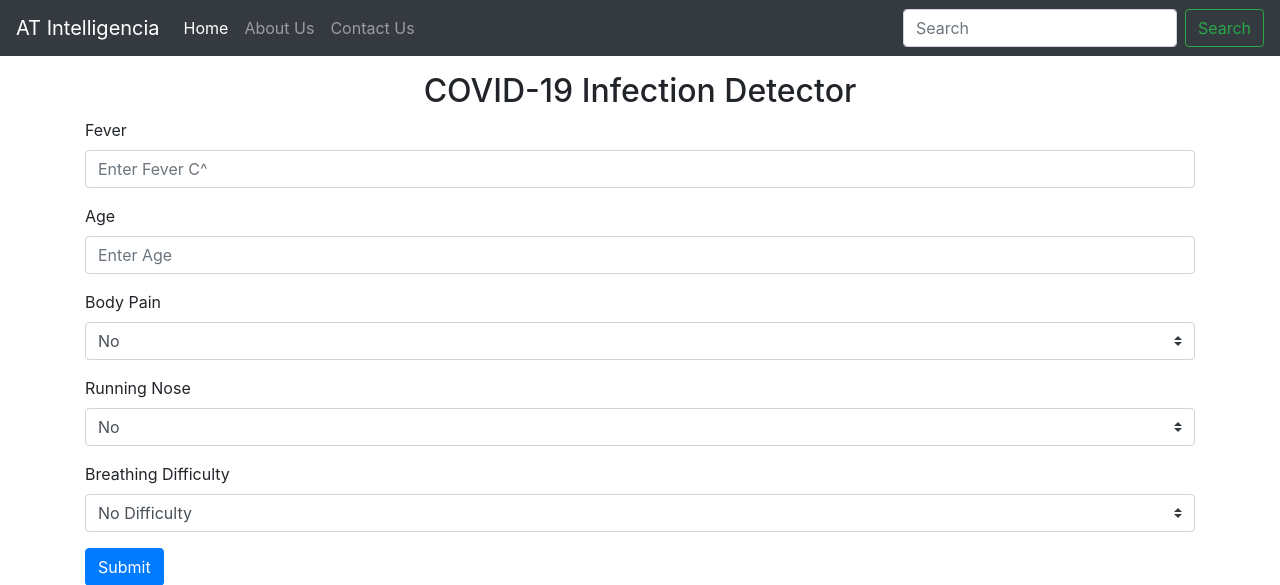
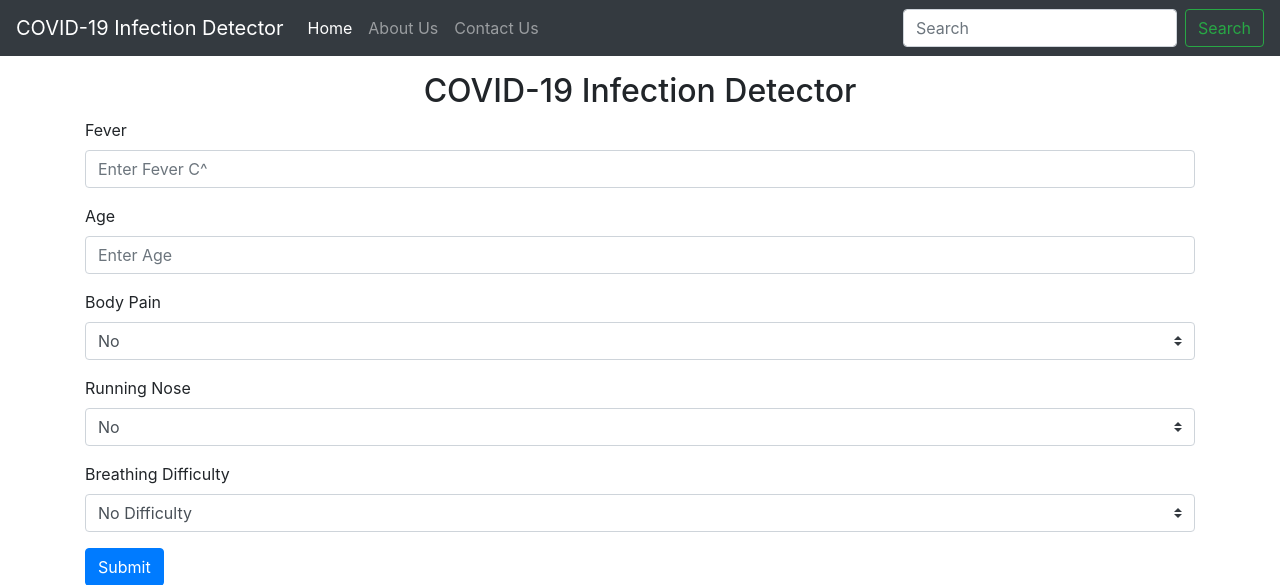
Before and after one commit to taneemishere/COVID-19_Infection_Probability_Detector, a Flask app: page / in a window 1280 px wide. Shown: the top 585 px of the page. Run offline with Flask 2, Linux system fonts and the light colour scheme; parts of the project's set-up code (start-up, migrations or seed data) failed here and were passed over; some libraries are stand-ins or nearby versions.

Commit message:
Bugs fixes!

```diff
--- a/templates/index.html
+++ b/templates/index.html
@@ -11,10 +11,9 @@
     <title>COVID-19 Infection Detector!</title>
   </head>
   <body>
-    <!-- <h1>Hello, world!</h1> -->
 
     <nav class="navbar navbar-expand-lg navbar-dark bg-dark">
-        <a class="navbar-brand" href="#">AT Intelligencia</a>
+        <a class="navbar-brand" href="#">COVID-19 Infection Detector</a>
         <button class="navbar-toggler" type="button" data-toggle="collapse" data-target="#navbarSupportedContent" aria-controls="navbarSupportedContent" aria-expanded="false" aria-label="Toggle navigation">
           <span class="navbar-toggler-icon"></span>
         </button>
@@ -30,20 +29,7 @@
             <li class="nav-item">
                 <a class="nav-link" href="#">Contact Us</a>
               </li>
-            <!-- <li class="nav-item dropdown">
-              <a class="nav-link dropdown-toggle" href="#" id="navbarDropdown" role="button" data-toggle="dropdown" aria-haspopup="true" aria-expanded="false">
-                Dropdown
-              </a>
-              <div class="dropdown-menu" aria-labelledby="navbarDropdown">
-                <a class="dropdown-item" href="#">Action</a>
-                <a class="dropdown-item" href="#">Another action</a>
-                <div class="dropdown-divider"></div>
-                <a class="dropdown-item" href="#">Something else here</a>
-              </div>
-            </li> -->
-            <!-- <li class="nav-item">
-              <a class="nav-link disabled" href="#" tabindex="-1" aria-disabled="true">Disabled</a>
-            </li> -->
+
           </ul>
           <form class="form-inline my-2 my-lg-0">
             <input class="form-control mr-sm-2" type="search" placeholder="Search" aria-label="Search">
```
